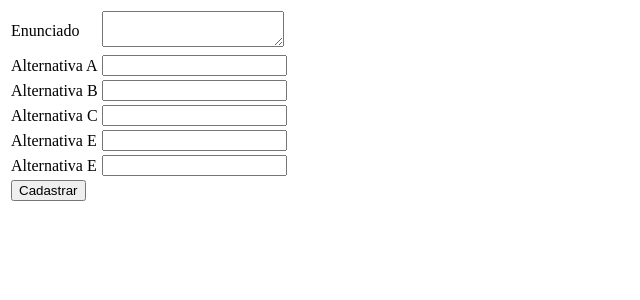
After one commit to bgildson/quiz-do-lobao, a Flask app: page /questao/novo in a window 1280 px wide. The commit adds this page. Shown: the top 300 px of the page, without its empty margins (0-640 px from the left). Run offline with Flask 2, Linux system fonts and the light colour scheme; a user stored in the database is signed in; tables that the repository leaves empty hold one stand-in row (values such as "Sample post").

Commit message:
Criando formulário para cadastro de questões...

```diff
--- a/app/forms.py
+++ b/app/forms.py
@@ -1,14 +1,22 @@
 # -*- coding: utf-8 -*-
 from flask.ext.wtf import Form
-from wtforms import TextField, PasswordField
+from wtforms import TextField, PasswordField, TextAreaField
 from wtforms.validators import Required, Length, EqualTo, Email
 
 class UsuarioRegistroForm(Form):
-	usuario = TextField('usuario', validators=[Required('O campo "Usuário" é obrigatório.'), Length(max=20, message='O nome do usuário deve conter no máximo 20 caracteres')])
-	email = TextField('email', validators=[Required('O campo "E-mail" é obrigatório.'), Email('E-mail informado é inválido')])
-	senha = PasswordField('senha', validators=[Required('O campo "Senha" é obrigatório.')])
-	confirma_senha = PasswordField('confirma_senha', validators=[Required('O campo "Confirmação de Senha" é obrigatório.'), EqualTo('senha', 'Preencha os campos de senha corretamente.')])
+	usuario = TextField('Usuário', validators=[Required('O campo "Usuário" é obrigatório.'), Length(max=20, message='O nome do usuário deve conter no máximo 20 caracteres')])
+	email = TextField('E-mail', validators=[Required('O campo "E-mail" é obrigatório.'), Email('E-mail informado é inválido')])
+	senha = PasswordField('Senha', validators=[Required('O campo "Senha" é obrigatório.')])
+	confirma_senha = PasswordField('Confirmação de Senha', validators=[Required('O campo "Confirmação de Senha" é obrigatório.'), EqualTo('senha', 'Preencha os campos de senha corretamente.')])
 
 class UsuarioLoginForm(Form):
-	usuario = TextField('usuario', validators=[Required('O campo "Usuário" é obrigatório.')])
-	senha = PasswordField('senha', validators=[Required('O campo "Senha" é obrigatório.')])
+	usuario = TextField('Usuário', validators=[Required('O campo "Usuário" é obrigatório.')])
+	senha = PasswordField('Senha', validators=[Required('O campo "Senha" é obrigatório.')])
+
+class QuestaoForm(Form):
+	enunciado = TextAreaField('Enunciado', validators=[Required('O campo "Enunciado" é obrigatório.')])
+	alternativa_a = TextField('Alternativa A', validators=[Required('O campo "Alternativa A" é obrigatório.')])
+	alternativa_b = TextField('Alternativa B', validators=[Required('O campo "Alternativa B" é obrigatório.')])
+	alternativa_c = TextField('Alternativa C', validators=[Required('O campo "Alternativa C" é obrigatório.')])
+	alternativa_d = TextField('Alternativa D', validators=[Required('O campo "Alternativa D" é obrigatório.')])
+	alternativa_e = TextField('Alternativa E', validators=[Required('O campo "Alternativa E" é obrigatório.')])
--- a/app/templates/index.html
+++ b/app/templates/index.html
@@ -1,4 +1,10 @@
 {% extends 'base.html' %}
 {% block conteudo %}
 	<a href="{{ url_for('logout') }}" > Sair </a>
+	<hr />
+
+	<ul>
+		<li><a href="{{ url_for('questao_novo') }}" >Nova Questão</a></li>
+		<li> ... </li>
+	</ul>
 {% endblock %}
--- /dev/null
+++ b/app/templates/questao/novo.html
@@ -0,0 +1,34 @@
+{% extends 'base.html' %}
+{% block conteudo %}
+<form action="{{ url_for('questao_novo') }}" method="POST">
+<table>
+	<tr>
+		<td>{{ form.enunciado.label }}</td>
+		<td>{{ form.enunciado }}</td>
+	</tr>
+	<tr>
+		<td>{{ form.alternativa_a.label }}</td>
+		<td>{{ form.alternativa_a }}</td>
+	</tr>
+	<tr>
+		<td>{{ form.alternativa_b.label }}</td>
+		<td>{{ form.alternativa_b }}</td>
+	</tr>
+	<tr>
+		<td>{{ form.alternativa_c.label }}</td>
+		<td>{{ form.alternativa_c }}</td>
+	</tr>
+	<tr>
+		<td>{{ form.alternativa_e.label }}</td>
+		<td>{{ form.alternativa_d }}</td>
+	</tr>
+	<tr>
+		<td>{{ form.alternativa_e.label }}</td>
+		<td>{{ form.alternativa_e }}</td>
+	</tr>
+	<tr>
+		<td><input type="submit" value="Cadastrar" /></td>
+	</tr>
+</table>
+</form>
+{% endblock %}
--- a/app/templates/usuario/login.html
+++ b/app/templates/usuario/login.html
@@ -9,14 +9,14 @@
 	</tr>
 	{% endfor %}
 	<tr>
-		<td>Usuário</td>
+		<td>{{ form.usuario.label }}</td>
 		<td>{{ form.usuario }}
 			{% for error in form.usuario.errors %}
 			<span style="color:red"> [{{ error }}] </span>
 			{% endfor %}</td>
 	</tr>
 	<tr>
-		<td>Senha</td>
+		<td>{{ form.senha.label }}</td>
 		<td>{{ form.senha }}
 			{% for error in form.senha.errors %}
 			<span style="color:red"> [{{ error }}] </span>
--- a/app/views.py
+++ b/app/views.py
@@ -1,9 +1,10 @@
 # -*- coding: utf-8 -*-
-from flask import render_template, request, redirect, url_for, flash
+from flask import render_template, request, redirect, url_for, flash, jsonify
 from flask.ext.login import LoginManager, current_user, login_user, logout_user, login_required
 from app import app, db, forms
-from app.models import Usuario
+from app.models import Usuario, Questao, Alternativa
 import hashlib
+from simplejson import dumps
 
 lm = LoginManager()
 lm.init_app(app)
@@ -64,3 +65,32 @@ def registro():
 def logout():
 	logout_user()
 	return redirect( url_for('login') )
+
+
+@app.route('/jogar')
+@login_required
+def jogar():
+	usuario = db.session.query(Usuario).filter_by(_id=current_user._id).first()
+
+	return 'ok'
+
+@app.route('/questao')
+@login_required
+def questao():
+	questoes = db.session.query(Questao).all()
+	n = len(questoes)
+	return dumps(questoes)
+	#return jsonify(dumps(questoes))
+
+@app.route('/questao/novo', methods=['GET', 'POST'])
+@login_required
+def questao_novo():
+	form = forms.QuestaoForm()
+
+	if form.validate_on_submit():
+		questao = Questao(form.enunciado.data, 'alternativa correta')
+		if questao:
+			db.session.add(questao)
+			db.session.commit()
+			flash('Questão cadastrada com sucesso!')
+	return render_template('questao/novo.html', form=form)
```
Also changed, not shown: app/models.py (+5 -3 lines), app/templates/usuario/registro.html (+4 -4 lines).
